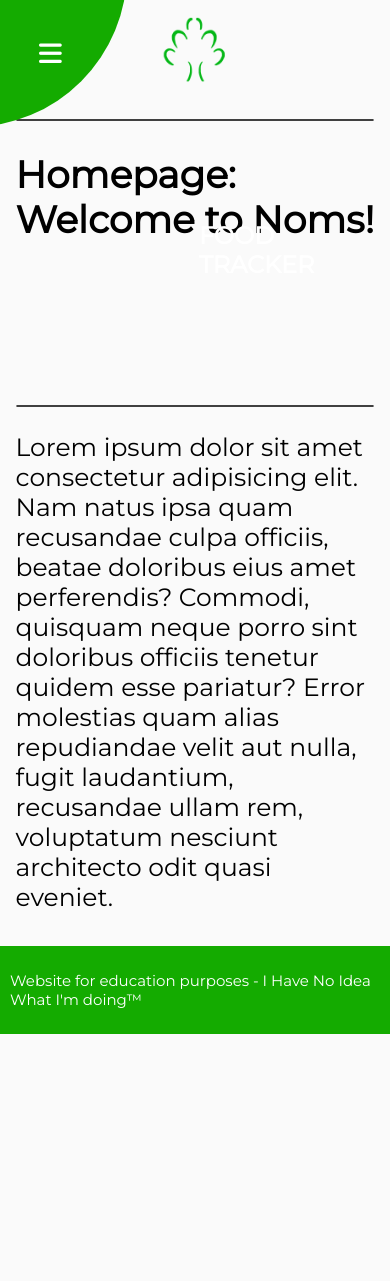
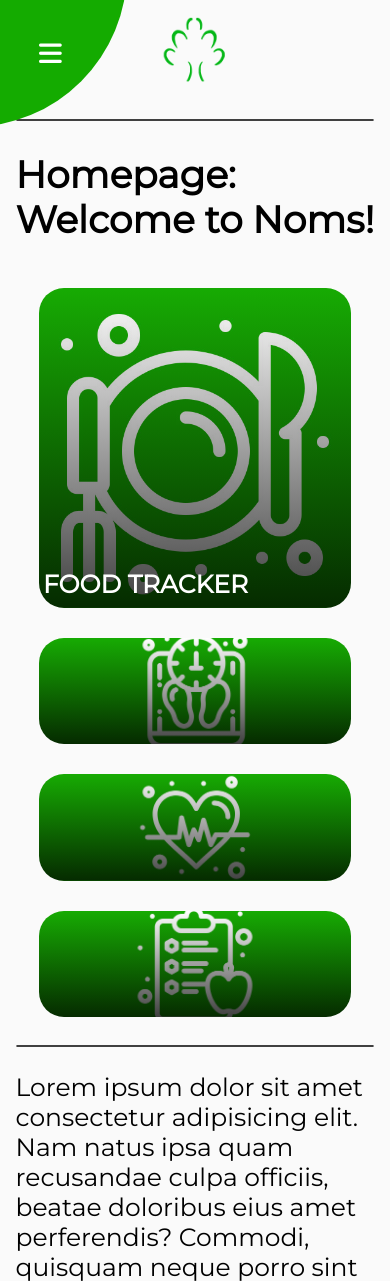
Before and after one commit to datgai/Noms-DjangoWebapp, a Django app: page / in a window 390 px wide. Shown: the top 1281 px of the page. Before the commit the page ends 1034 px from the top, so only its background shows below. Run offline with Django 4.2, Linux system fonts and the light colour scheme.

Commit message:
Adjusted Index for mobile

```diff
--- a/foodie/static/foodie/index.css
+++ b/foodie/static/foodie/index.css
@@ -12,7 +12,7 @@ h2{
     background-size: auto 100%;
     background-position: center;
     background-repeat: no-repeat;
-    height: 80vh;
+    height: 70vh;
     border-radius:25px;
     color: white;
     cursor: pointer;
@@ -23,7 +23,7 @@ h2{
 }
 
 .panel h3{
-    font-size: 24px;
+    font-size: 100%;
     position: absolute;
     bottom: 1vh;
     left: 1vw;
@@ -73,6 +73,14 @@ h2{
 
 @media(max-width:480px){
     .card{
+        height: 90vh;
         flex-direction: column;
     }
+    .panel{
+        background-size: 100%;
+        width: 80vw;
+    }
+    .panel.active{
+        background-size: 250%;
+    }
 }
```
